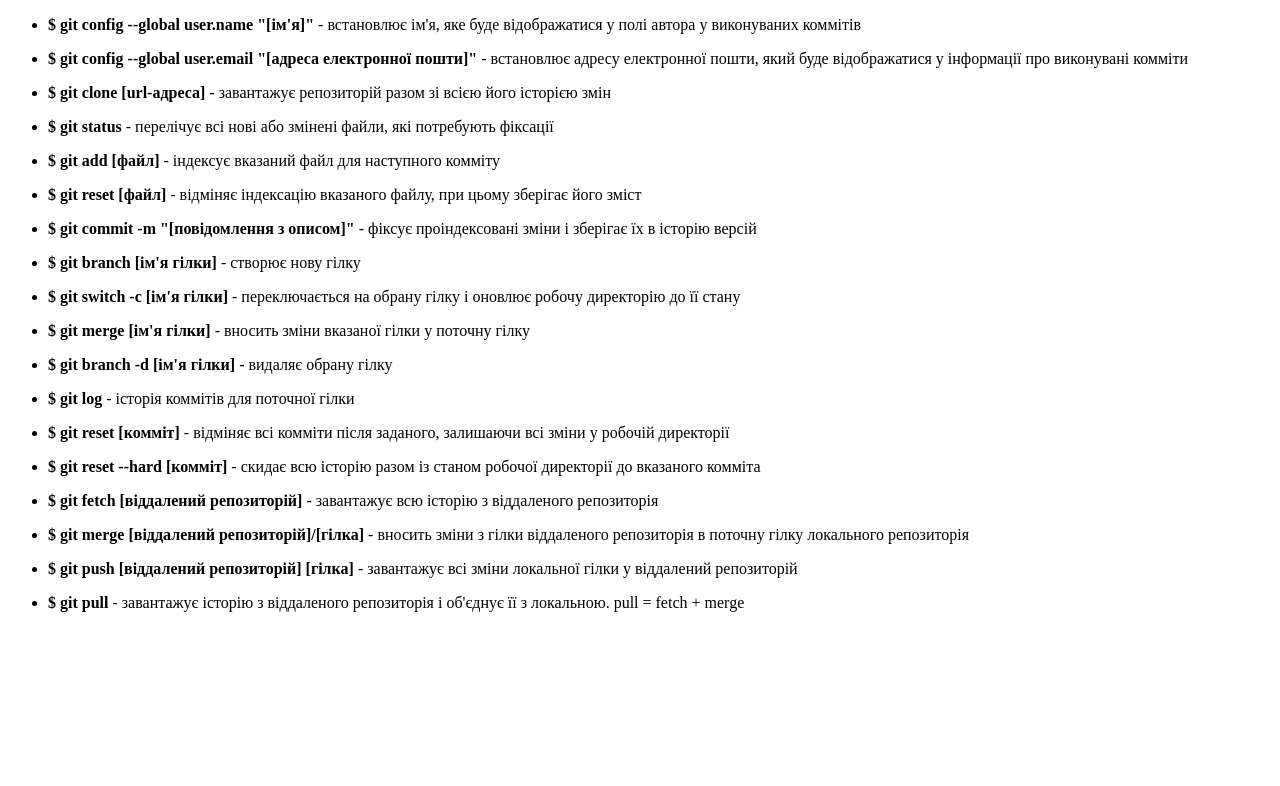
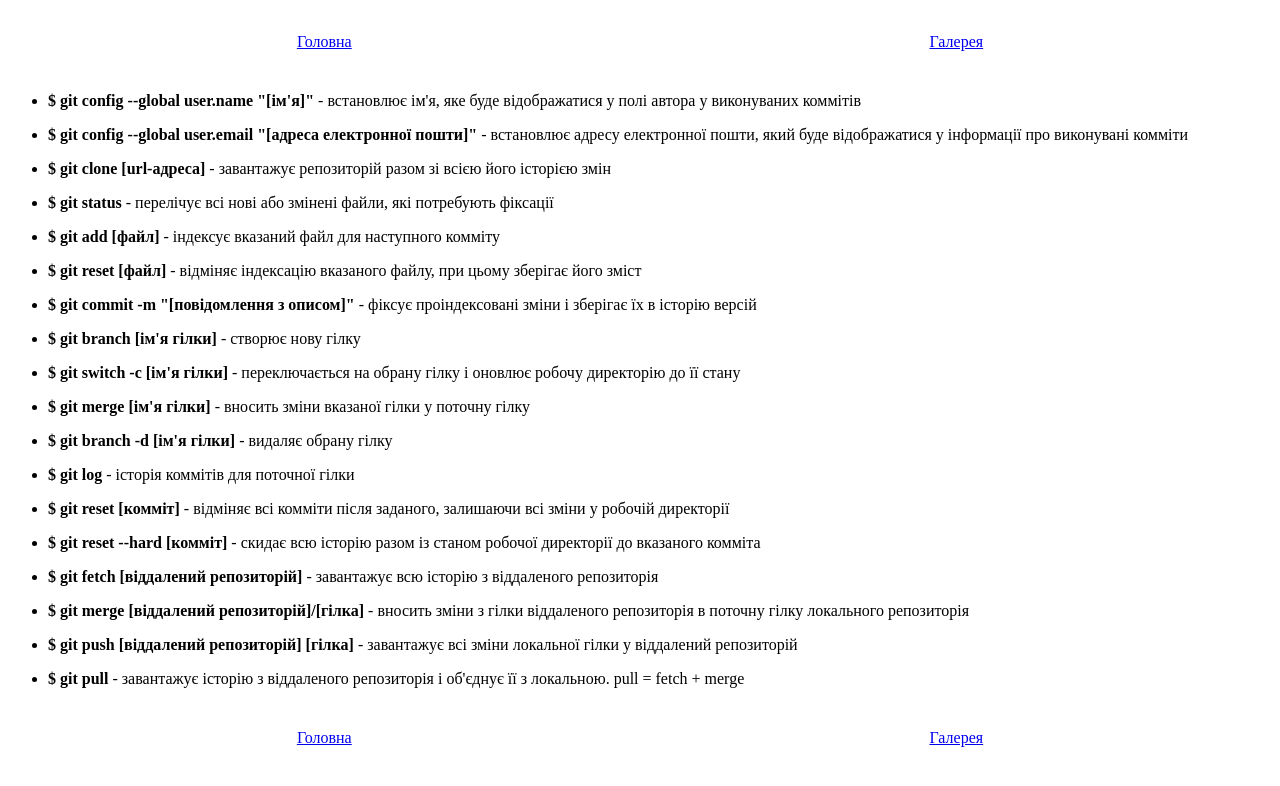
Before and after one commit to sasha1985obozny/FrontEnd-Basic-HWs, a plain HTML site: page index.html in a window 1280 px wide. Drawn offline with Linux system fonts and the light colour scheme.

Commit message:
add nav to index.html

```diff
--- a/index.html
+++ b/index.html
@@ -4,10 +4,16 @@
     <meta charset="UTF-8">
     <meta http-equiv="X-UA-Compatible" content="IE=edge">
     <meta name="viewport" content="width=device-width, initial-scale=1.0">
+    <link rel="stylesheet" href="./css/style.css">
     <title>Lesson 3</title>
 </head>
 <body>
-    <header></header>
+    <header>
+        <nav>
+            <a href="#">Головна</a>
+            <a href="./gallery.html">Галерея</a>
+        </nav>
+    </header>
     <main>
         <ul>
             <li>
@@ -66,6 +72,11 @@
             </li>
         </ul>
     </main>
-    <footer></footer>
+    <footer>
+        <nav>
+            <a href="#">Головна</a>
+            <a href="./gallery.html">Галерея</a>
+        </nav>
+    </footer>
 </body>
 </html>
```
Also changed, not shown: gallery.html (+2 -2 lines).
